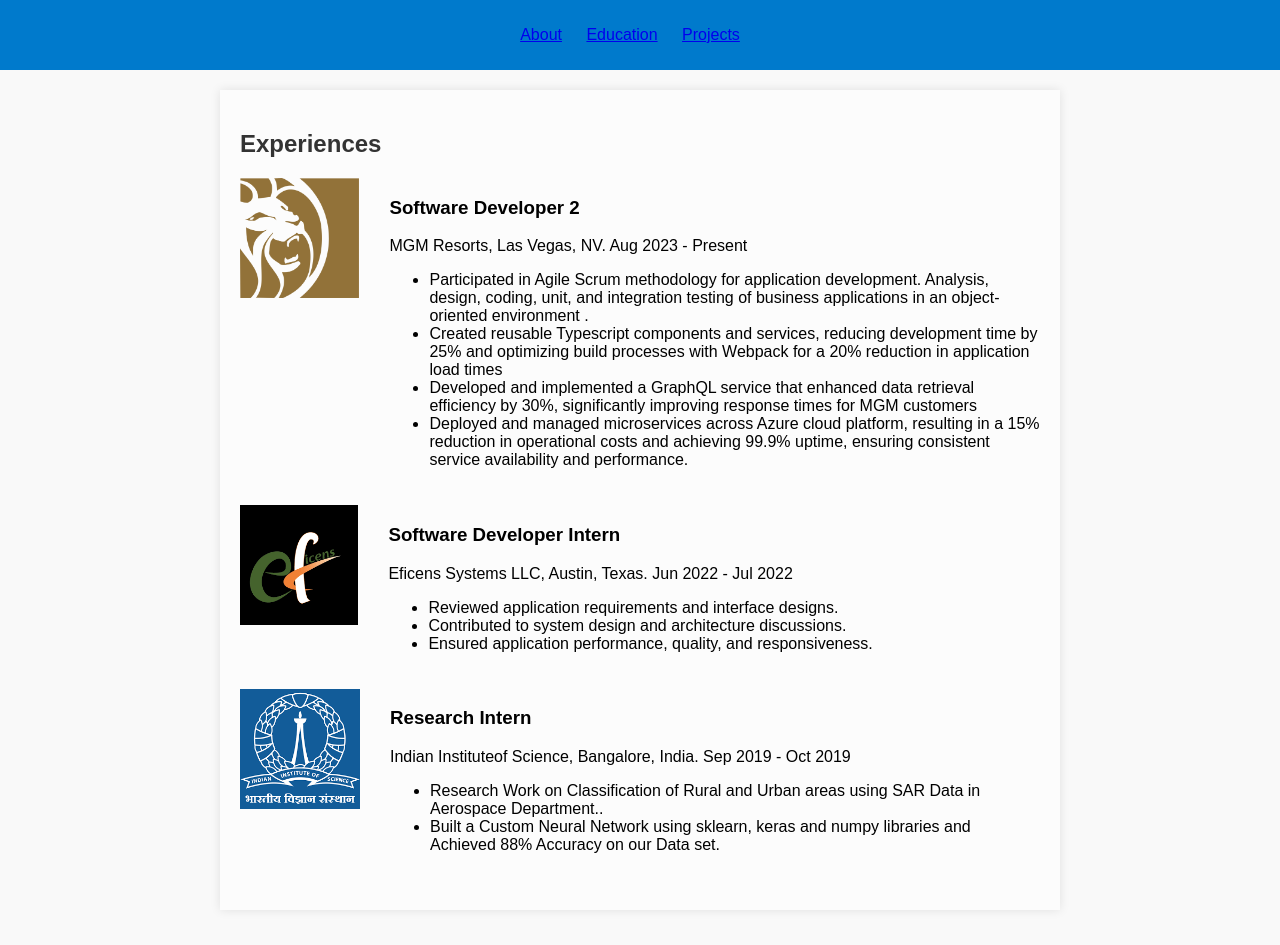
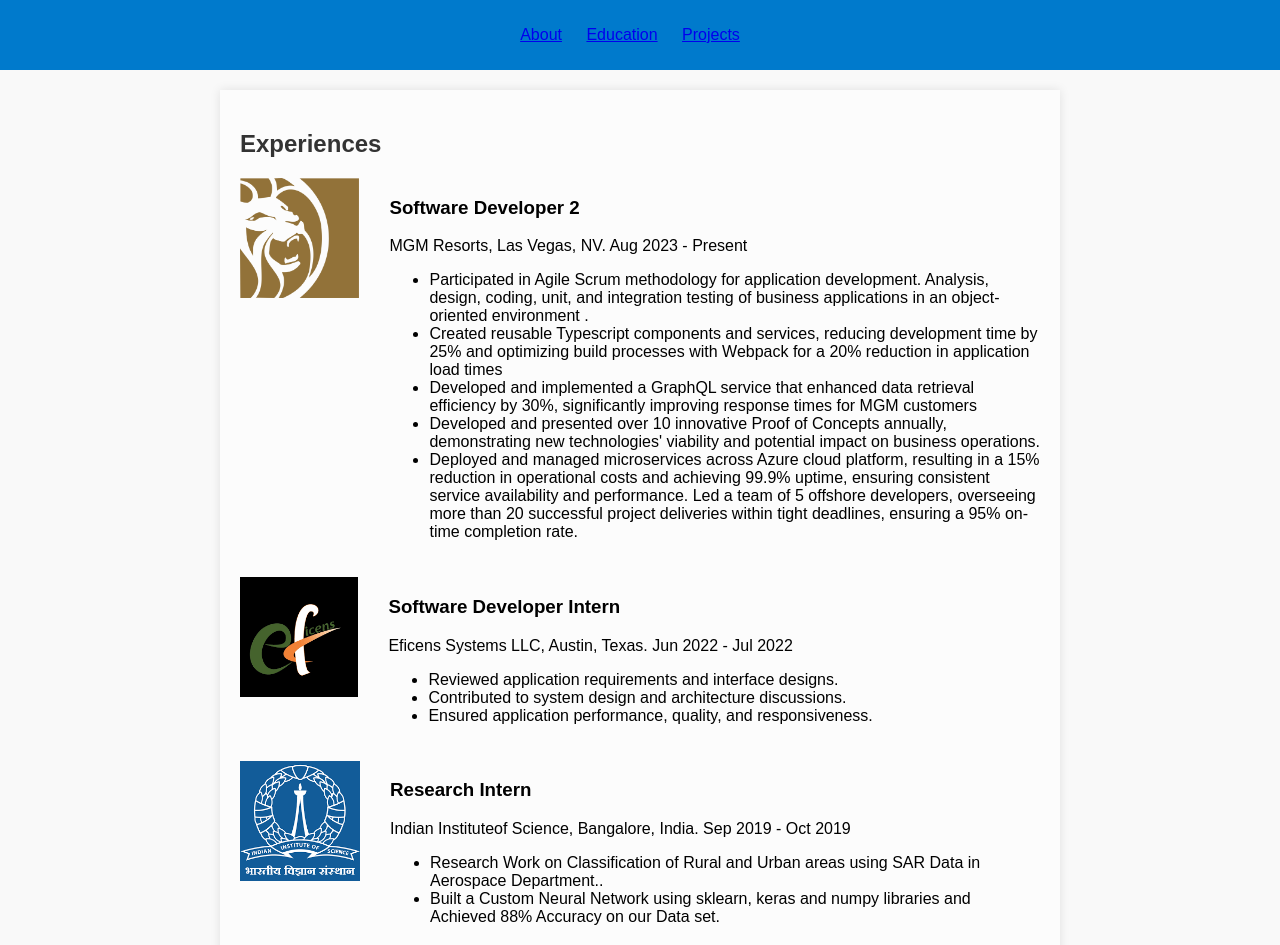
Before and after one commit to ramanand28/portfoli, a plain HTML site: page experience.html in a window 1280 px wide. Drawn offline with Linux system fonts and the light colour scheme.

Commit message:
Update experience.html

```diff
--- a/experience.html
+++ b/experience.html
@@ -29,8 +29,10 @@
                         with Webpack for a 20% reduction in application load times</li>
                     <li> Developed and implemented a GraphQL service that enhanced data retrieval efficiency by 30%, significantly improving
                         response times for MGM customers</li>
+                    <li>Developed and presented over 10 innovative Proof of Concepts annually, demonstrating new technologies' viability and potential impact on business operations.</li>
                     <li>Deployed and managed microservices across Azure cloud platform, resulting in a 15% reduction in operational costs and
-                        achieving 99.9% uptime, ensuring consistent service availability and performance.</li>
+                            achieving 99.9% uptime, ensuring consistent service availability and performance.
+                            Led a team of 5 offshore developers, overseeing more than 20 successful project deliveries within tight deadlines, ensuring a 95% on-time completion rate.</li>
                 </ul>
             </div>
         </div>
```
